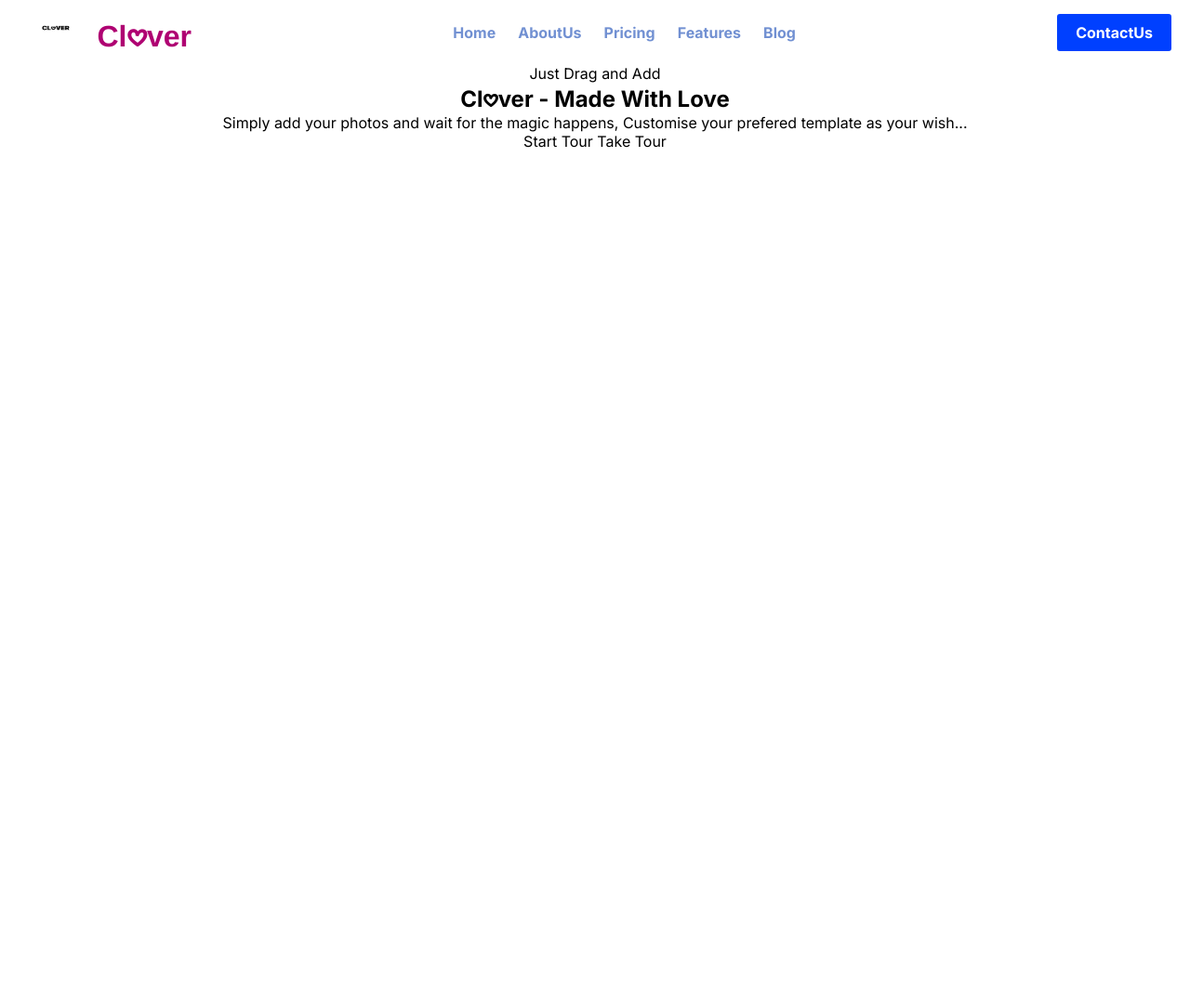
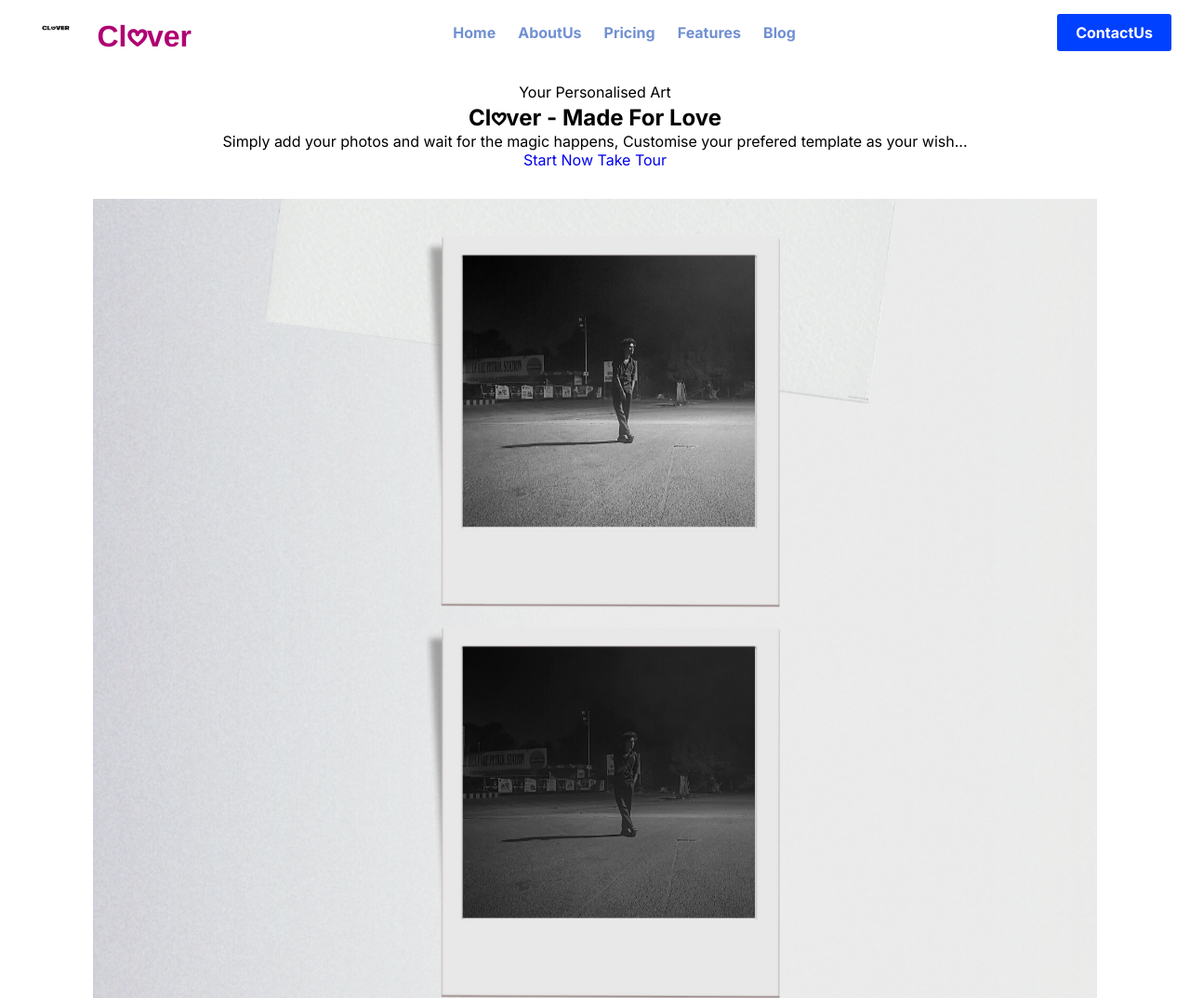
Before and after one commit to DeepakRoy58/web-dev-practice, a plain HTML site: page css-Project/index.html in a window 1280 px wide. Shown: the top 1074 px of the page at 93% size. Before the commit the page ends 800 px from the top, so only its background shows below. Drawn offline with Linux system fonts and the light colour scheme.

Commit message:
Hero Section

```diff
--- a/css-Project/index.html
+++ b/css-Project/index.html
@@ -50,11 +50,11 @@
 
                 <div class="content-left">
                     <p class="section-label">
-                        Just Drag and Add
+                        Your Personalised Art
                     </p>
 
                     <h1 class="content-title">
-                        Cl𖹭ver - Made With Love
+                        Cl𖹭ver - Made For Love
                     </h1>
 
                     <p class="content-description">
@@ -64,16 +64,19 @@
                     </p>
 
                     <div class="section-button">
-                        <a>Start Tour</a>
-                        <a>Take Tour</a>
+                        <a href="#start" class="start-button">Start Now</a>
+                        <a href="#tour" class="tour-button">Take Tour</a>
                     </div>
                 </div>
 
                 <div class="content-right">
-                    <img
-                        src=""
-                        alt=""
-                    />
+                    <div class="image-container">
+                        <img
+                              src="/css-Project/images/roy.png"
+                              alt="sectionImage"
+                              class="section-image"
+                         />
+                    </div>
                 </div>
             </section>
         </div>
--- a/css-Project/style.css
+++ b/css-Project/style.css
@@ -135,3 +135,39 @@ a img {
     width: 1.5rem;
 
 }
+
+.main-section {
+    max-width: 1280px;
+    display: flex;
+    flex-direction: column;
+    gap: 2rem;
+    padding: 20px;
+    align-items: center;
+    margin: 0 auto ;
+
+}
+
+.content-left {
+    text-align: center;
+    animation: slideFromLeft 1s ease forwards;
+    opacity: 0;
+
+}
+
+@keyframes slideFromLeft {
+    0% {
+        opacity: 0;
+        transform: translateX(-100%);
+    }
+
+    100% {
+        opacity: 1;
+        transform: translateX(0);
+
+    }
+}
+
+.section-label {
+    font-weight: 400;
+    font-size: medium;
+}
```
Also changed, not shown: css-Project/images/roy.png (added).
